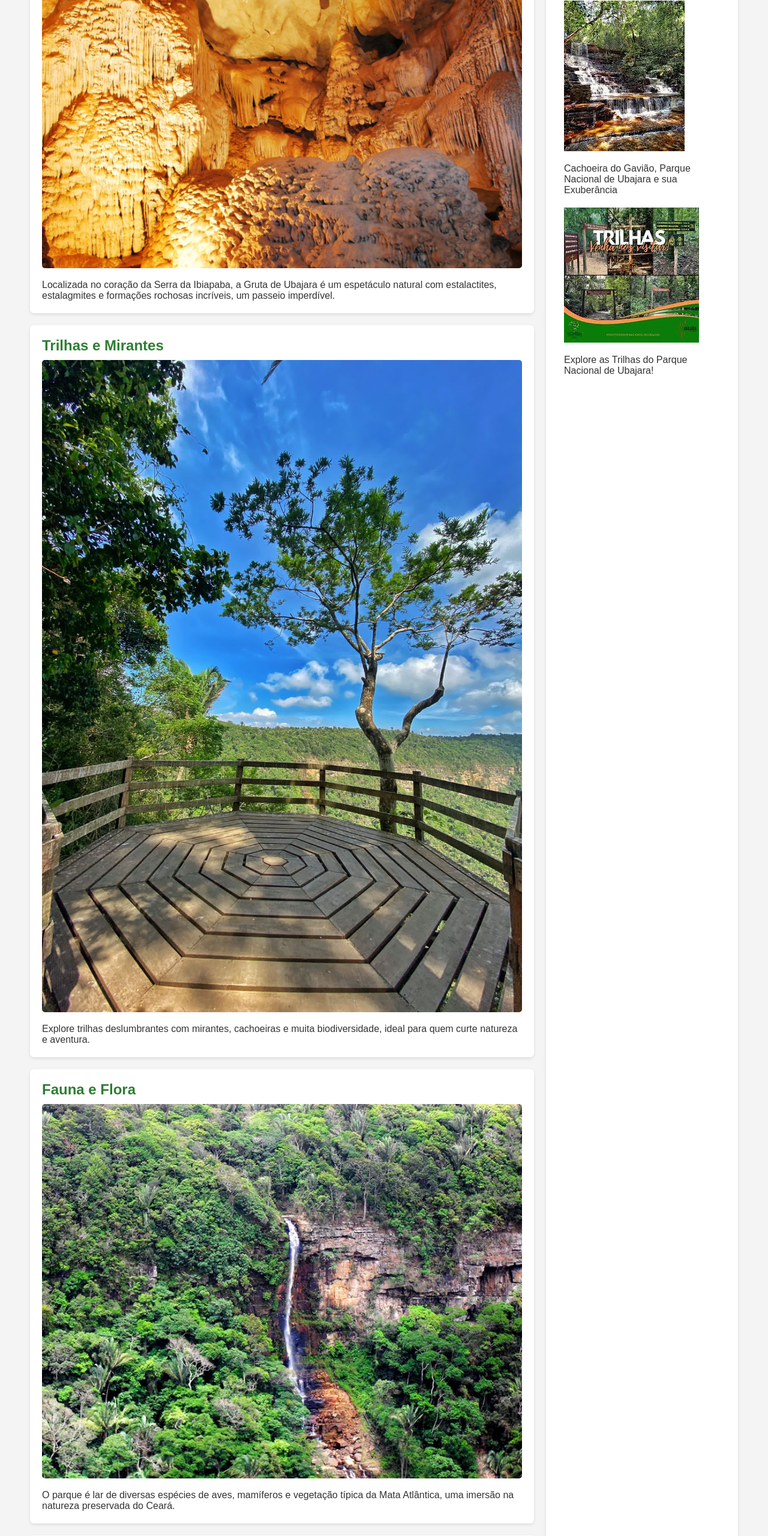
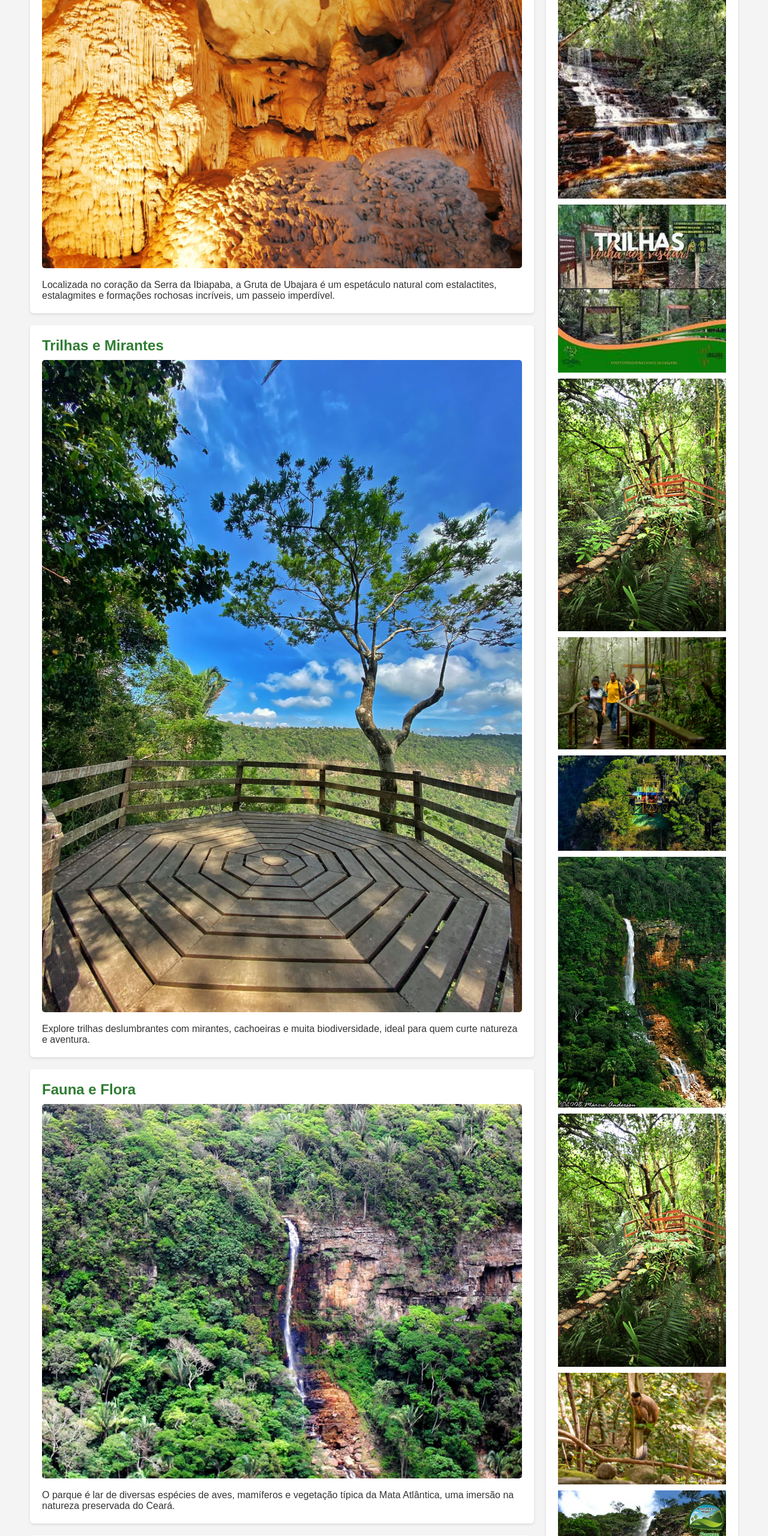
Before and after one commit to Iaralima26/Progama-o-Web, a plain HTML site: page index.html in a window 1280 px wide. Shown: the part 240-2800 px from the top of the page at 60% size. Drawn offline with Linux system fonts and the light colour scheme.

Commit message:
Responsividade

```diff
--- a/index.html
+++ b/index.html
@@ -55,13 +55,20 @@
       </ul>
 
       <h3></h3>
-<div class="container">
+<div class="containe">
 
-<img src="./src/img/images (7).jpg">
-  <p>Cachoeira do Gavião, Parque Nacional de Ubajara e sua Exuberância</p>
-
-<img src="./src/img/images (8).jpg">
- <p>Explore as Trilhas do Parque Nacional de Ubajara!</p>
+<img src="./src/img/images (7).jpg" alt="#">
+<img src="./src/img/images (8).jpg" alt="#">
+<img src="./src/img/04LS151.jpg" alt="#">
+<img src="./src/img/230215_PARQUE-NACIONAL-DE-UBAJARA_TF_0399-scaled (1).jpg" alt="#">
+<img src="./src/img/2021022516142671571.webp" alt="#">
+<img src="./src/img/Bica-do-Cafundó (1).webp" alt="#">
+<img src="./src/img/04LS151.jpg" alt="#">
+<img src="./src/img/falotico-3361.webp" alt="#">
+<img src="./src/img/Desconto-em-Diarias-na-Pousada-do-Major-no-Parque-Nacional-de-Ubajara-CE-vr06.jpg" alt="#">
+<img src="./src/img/Imagem-02-Stories-04-Alice-Sales.jpg" alt="#">
+<img src="./src/img/Parque-nacional-de-Ubajara.jpg" alt="#">
+<img src="./src/img/images.jpeg" alt="#">
 </div>
       </div>
     </aside>
--- a/style.css
+++ b/style.css
@@ -114,4 +114,7 @@ footer {
       margin-bottom: 2px;
       font-size: 29px;
     }
+    .containe{
+      width: 320px;
+    }
    }
```
Also changed, not shown: src/img/04LS151.jpg (added), src/img/2021022516142671571.webp (added), src/img/230215_PARQUE-NACIONAL-DE-UBAJARA_TF_0399-scaled (1).jpg (added), src/img/Bica-do-Cafundó (1).webp (added), src/img/Desconto-em-Diarias-na-Pousada-do-Major-no-Parque-Nacional-de-Ubajara-CE-vr06.jpg (added), src/img/Imagem-02-Stories-04-Alice-Sales.jpg (added), src/img/Parque-nacional-de-Ubajara.jpg (added), src/img/falotico-3361.webp (added), src/img/images.jpeg (added).
